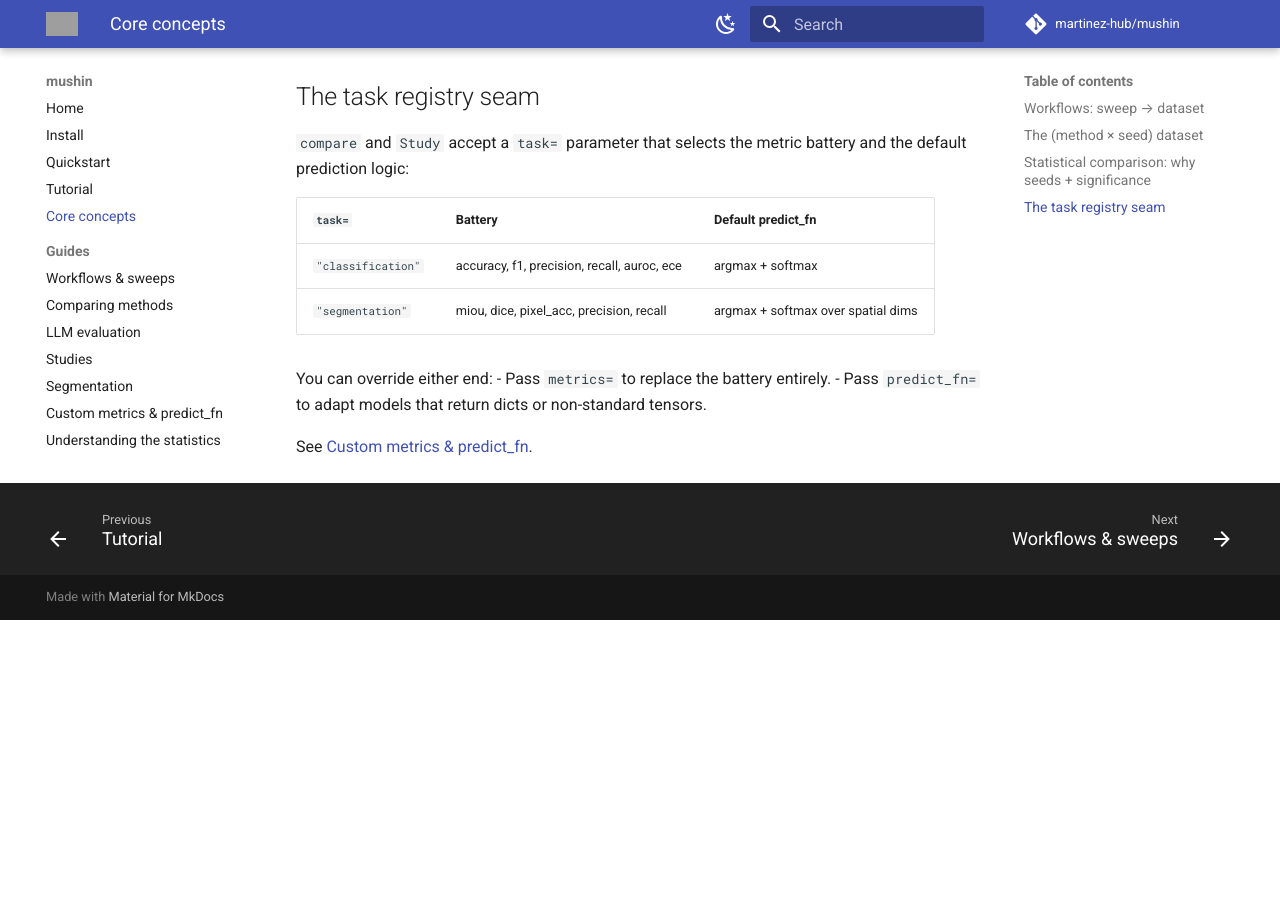
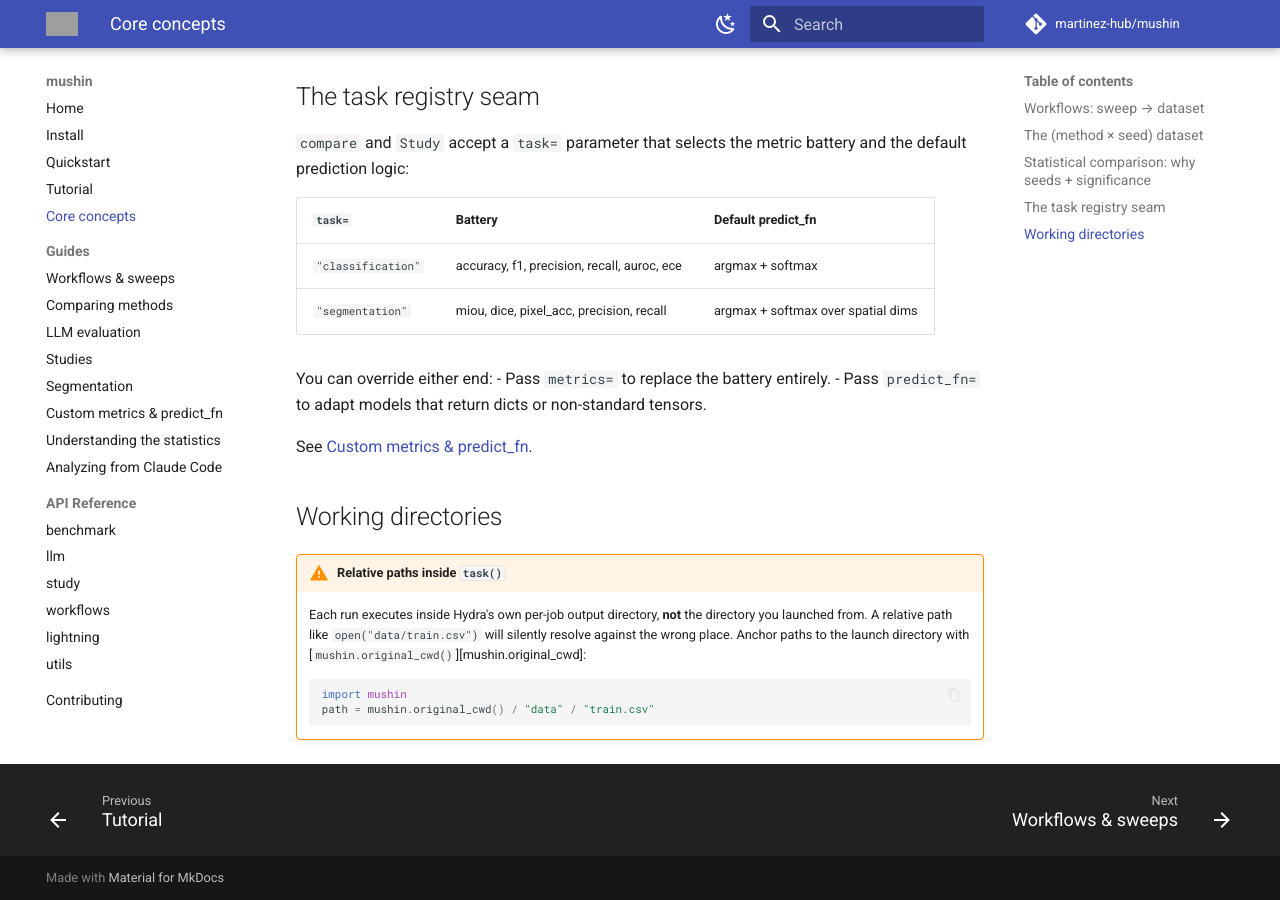
Before and after one commit to martinez-hub/mushin, an MkDocs documentation site: the page built from docs/concepts.md, in a window 1280 px wide and 900 px high, scrolled down 1161 px. Built offline with MkDocs 1.6.1 and Material for MkDocs 9.7.7, drawn with Linux system fonts in a browser that asks for light colours; comment, search, counter and statistics services are not loaded; before the commit the page ends 1781 px from its top, so only the background shows below that; grey boxes are pictures that could not be loaded.

Commit message:
docs: warn about the Hydra per-job cwd and mushin.original_cwd()

````diff
--- a/docs/concepts.md
+++ b/docs/concepts.md
@@ -66,3 +66,16 @@
 - Pass `predict_fn=` to adapt models that return dicts or non-standard tensors.
 
 See [Custom metrics & predict_fn](guides/custom.md).
+
+## Working directories
+
+!!! warning "Relative paths inside `task()`"
+    Each run executes inside Hydra's own per-job output directory, **not** the
+    directory you launched from. A relative path like `open("data/train.csv")`
+    will silently resolve against the wrong place. Anchor paths to the launch
+    directory with [`mushin.original_cwd()`][mushin.original_cwd]:
+
+    ```python
+    import mushin
+    path = mushin.original_cwd() / "data" / "train.csv"
+    ```
````
Also changed, not shown: docs/quickstart.md (+4 -0 lines), docs/reference/utils.md (+2 -0 lines).
